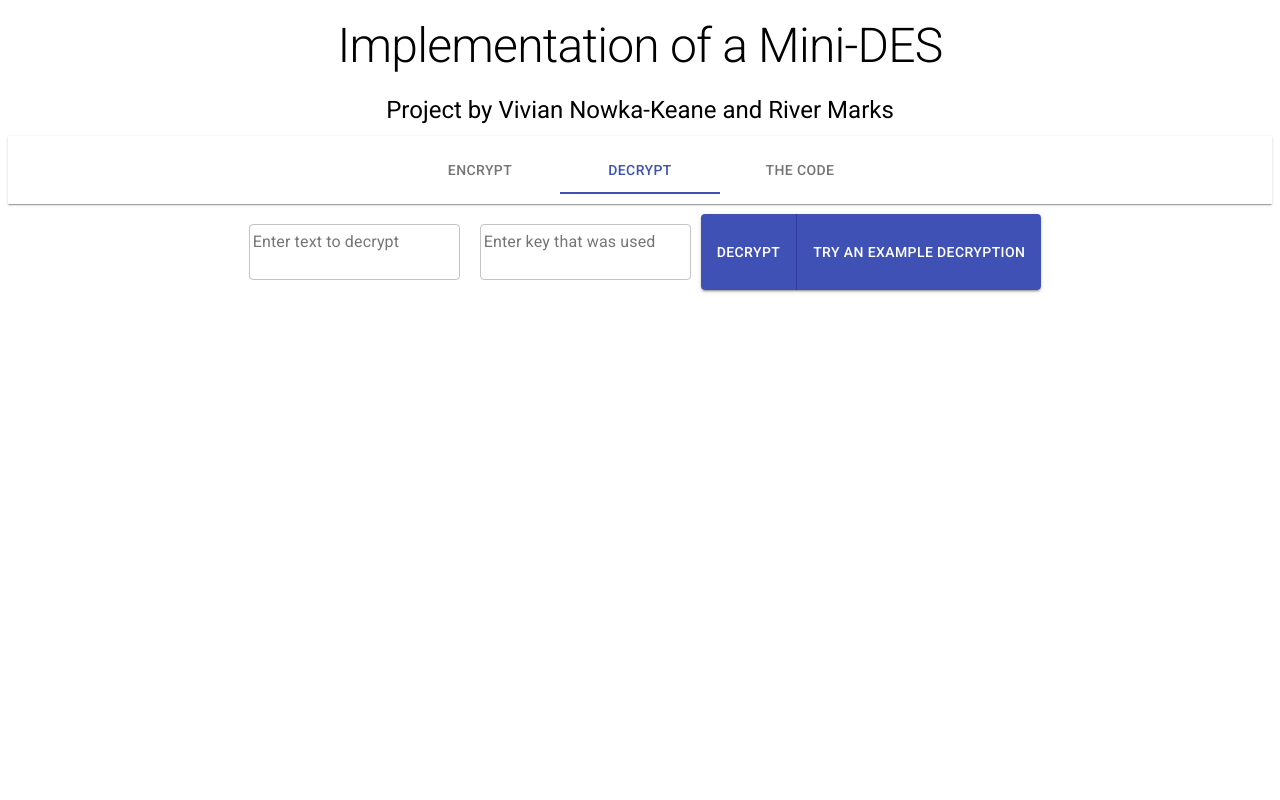
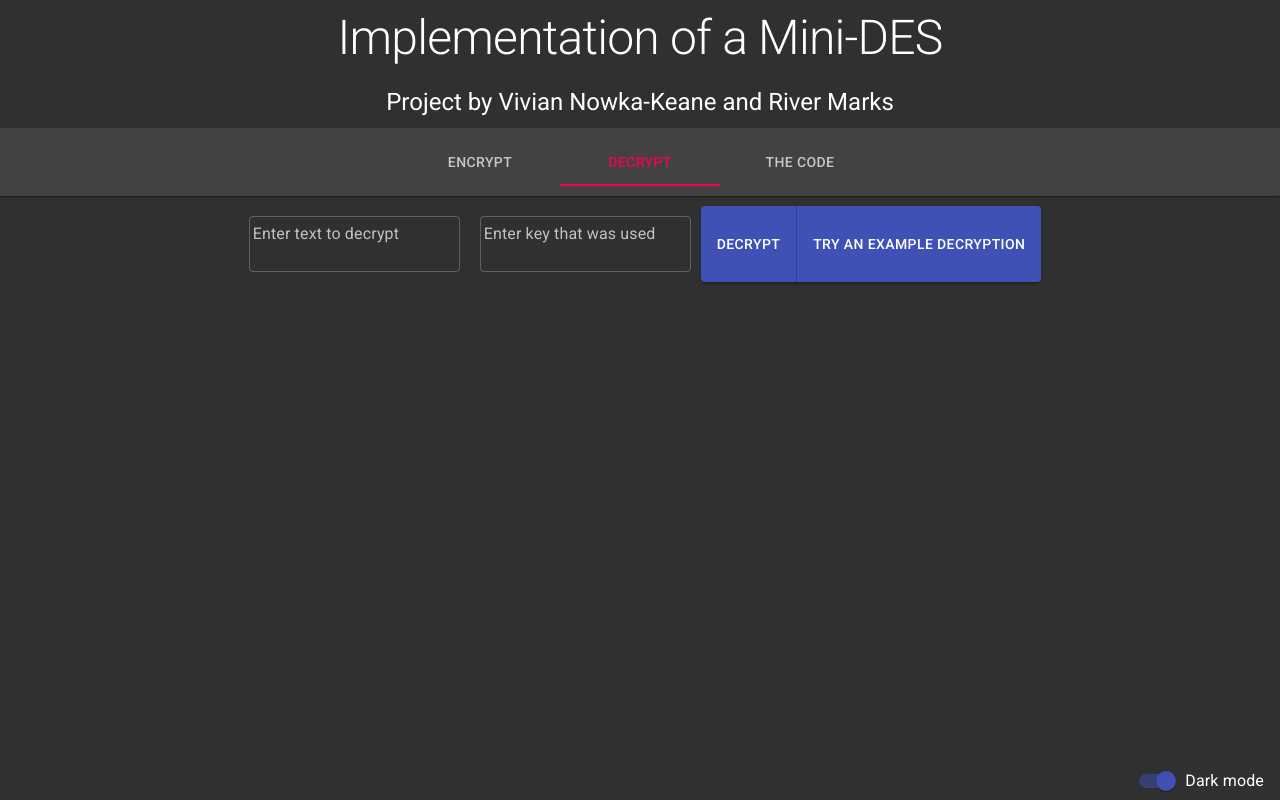
Before and after one commit to rmarks6767/s-des, a React app: page / in a window 1280 px wide. Both pictures are taken after a click on the tab "DECRYPT". Built offline with nearby package versions, Linux system fonts and the light colour scheme.

Commit message:
Added error handling for the inputs

```diff
--- a/src/Components/App/App.jsx
+++ b/src/Components/App/App.jsx
@@ -1,8 +1,9 @@
 /* eslint-disable import/extensions */
-import React, { useEffect, useState } from 'react';
+import React, { useState } from 'react';
 import {
   Button,
   ButtonGroup,
+  Link,
   Paper,
   Step,
   StepContent,
@@ -13,14 +14,27 @@ import {
   TextField,
   Typography,
 } from '@material-ui/core';
-import { stringToBits, binaryToDecimal, performXor } from '../../DES/helpers.js';
+import { stringToBits, binaryToDecimal } from '../../DES/helpers.js';
 import { encrypt } from '../../DES/des.js';
 import './App.css';
 import { decrypt } from '../../DES/index.js';
 
+const isBinary = (arr) => {
+  let isBin = true;
+  arr.forEach((a) => {
+    if (a !== '0' && a !== '1') isBin = false;
+  });
+
+  return isBin;
+};
+
 const App = () => {
   const [tab, setTab] = useState(0);
   const [steps, setSteps] = useState({});
+  const [errors, setErrors] = useState({
+    key: null,
+    text: null,
+  });
 
   const [plaintext, setPlaintext] = useState('');
   const [encryptionKey, setEncryptionKey] = useState('');
@@ -31,36 +45,29 @@ const App = () => {
   const [decryptionkey, setDecryptionKey] = useState('');
   const [decryptedText, setDecryptedText] = useState();
 
-  useEffect(() => {
-    const script = document.createElement('script');
-    script.src = 'https://gist.github.com/rmarks6767/0d620759e731b21903ae949ebe10fbc4.js';
-    script.async = true;
-    document.getElementById('script-home').appendChild(script);
-  }, []);
+  const encryptMessage = (pText, key) => {
+    let bits;
+    const isBinaryBool = isBinary([...pText]);
 
-  const encryptMessage = (pText, key) => {
-    const bits = stringToBits(pText);
+    if (isBinaryBool) bits = pText.match(/.{1,8}/g);
+    else bits = stringToBits(pText);
+
     let ct = '';
     let pt = '';
-    const stuff = [];
 
     bits.forEach((bit, i) => {
       const { result: res, steps: s } = encrypt(bit, key);
 
       if (i === 0) {
         setSteps({
-          Start: [`The following shows how the encryption for the first letter, ${String.fromCharCode(binaryToDecimal(bit))}, or ${bit} expressed as binary, works.`],
+          Start: [`The following shows how the encryption for ${isBinaryBool ? bit : ` the first letter, ${String.fromCharCode(binaryToDecimal(bit))}, or ${bit} expressed as binary`}, works.`],
           ...s,
         });
-      } else {
-        stuff.push(`${bit} ^ ${bits[i - 1]} ${performXor([...bit], [...bits[i - 1]]).join('')}`);
       }
 
       pt += `${bit} `;
       ct += `${res} `;
     });
-
-    console.log(stuff);
 
     setPtAsBinary(pt);
     setCiphertext(ct);
@@ -69,7 +76,6 @@ const App = () => {
   const decryptMessage = (cText, key) => {
     const cipherBits = cText.split(' ');
     let text = '';
-    const stuff = [];
 
     cipherBits.forEach((bit, i) => {
       const { result: res, steps: s } = decrypt(bit, key);
@@ -79,13 +85,9 @@ const App = () => {
           Start: [`The following shows how the decryption for the first letter, ${String.fromCharCode(binaryToDecimal(bit))}, or ${bit} expressed as binary, works.`],
           ...s,
         });
-      } else {
-        stuff.push(`${bit} ^ ${cipherBits[i - 1]} ${performXor([...bit], [...cipherBits[i - 1]]).join('')}`);
       }
       text += String.fromCharCode(binaryToDecimal(res));
     });
-
-    console.log(stuff);
 
     setDecryptedText(text);
   };
@@ -107,8 +109,8 @@ const App = () => {
         <Tabs
           centered
           value={tab}
-          indicatorColor="primary"
-          textColor="primary"
+          indicatorColor="secondary"
+          textColor="secondary"
           onChange={(_, newValue) => {
             setActiveStep(0);
             setTab(newValue);
@@ -129,9 +131,17 @@ const App = () => {
       {tab === 0 && (
       <div className="input-area">
         <TextField
+          error={errors.text}
+          helperText={errors.text}
           className="generaler-padding"
           placeholder="Hello World"
-          onChange={(e) => setPlaintext(e.target.value)}
+          onChange={(e) => {
+            setPlaintext(e.target.value);
+            setErrors({
+              ...errors,
+              text: null,
+            });
+          }}
           id="outlined-plaintext"
           label="Enter text to encrypt"
           variant="outlined"
@@ -139,15 +149,70 @@ const App = () => {
         />
         <TextField
           className="generaler-padding"
-          placeholder="1101001001"
-          onChange={(e) => setEncryptionKey(e.target.value)}
+          error={errors.key}
+          helperText={errors.key}
+          placeholder="1010101010"
+          onChange={(e) => {
+            setEncryptionKey(e.target.value);
+            setErrors({
+              ...errors,
+              key: null,
+            });
+          }}
           id="outlined-encryption-key"
           label="Enter key to use"
           variant="outlined"
           value={encryptionKey}
         />
         <ButtonGroup variant="contained" color="primary" aria-label="contained primary button group">
-          <Button onClick={() => encryptMessage(plaintext, encryptionKey)}>
+          <Button onClick={() => {
+            let anyError = false;
+            let newErrors = {};
+
+            if (plaintext.length === 0) {
+              newErrors = {
+                ...newErrors,
+                text: 'Must not be empty.',
+              };
+              anyError = true;
+            }
+
+            if (isBinary([...plaintext]) && plaintext.length % 8 !== 0) {
+              newErrors = {
+                ...newErrors,
+                text: 'Binary text must be in blocks of 8.',
+              };
+              anyError = true;
+            }
+
+            if (!isBinary([...encryptionKey])) {
+              newErrors = {
+                ...newErrors,
+                key: 'The key must be expressed in binary.',
+              };
+              anyError = true;
+            }
+
+            if (encryptionKey.length !== 10) {
+              newErrors = {
+                ...newErrors,
+                key: 'The key must be 10 in length.',
+              };
+              anyError = true;
+            }
+
+            if (encryptionKey.length === 0) {
+              newErrors = {
+                ...newErrors,
+                key: 'Must not be empty.',
+              };
+              anyError = true;
+            }
+
+            if (!anyError) encryptMessage(plaintext, encryptionKey);
+            else setErrors(newErrors);
+          }}
+          >
             Encrypt
           </Button>
           <Button
@@ -165,25 +230,89 @@ const App = () => {
       {tab === 1 && (
       <div className="input-area">
         <TextField
+          error={errors.text}
+          helperText={errors.text}
           className="generaler-padding"
           placeholder="Ciphertext"
-          onChange={(e) => setEncryptedText(e.target.value)}
+          onChange={(e) => {
+            setEncryptedText(e.target.value);
+            setErrors({
+              ...errors,
+              text: null,
+            });
+          }}
           id="outlined-ciphertext"
           label="Enter text to decrypt"
           variant="outlined"
           value={encryptedText}
         />
         <TextField
+          error={errors.key}
+          helperText={errors.key}
           className="generaler-padding"
-          placeholder="1101001001"
-          onChange={(e) => setDecryptionKey(e.target.value)}
+          placeholder="1010101010"
+          onChange={(e) => {
+            setDecryptionKey(e.target.value);
+            setErrors({
+              ...errors,
+              key: null,
+            });
+          }}
           id="outlined-decryption-key-field"
           label="Enter key that was used"
           variant="outlined"
           value={decryptionkey}
         />
         <ButtonGroup variant="contained" color="primary" aria-label="contained primary button group">
-          <Button onClick={() => decryptMessage(encryptedText, decryptionkey)}>
+
+          <Button onClick={() => {
+            let anyError = false;
+            let newErrors = {};
+
+            if (encryptedText.length === 0) {
+              newErrors = {
+                ...newErrors,
+                text: 'Must not be empty.',
+              };
+              anyError = true;
+            }
+
+            if (isBinary([...encryptedText]) && encryptedText.length % 8 !== 0) {
+              newErrors = {
+                ...newErrors,
+                text: 'Binary text must be in blocks of 8.',
+              };
+              anyError = true;
+            }
+
+            if (!isBinary([...decryptionkey])) {
+              newErrors = {
+                ...newErrors,
+                key: 'The key must be expressed in binary.',
+              };
+              anyError = true;
+            }
+
+            if (decryptionkey.length !== 10) {
+              newErrors = {
+                ...newErrors,
+                key: 'The key must be 10 in length.',
+              };
+              anyError = true;
+            }
+
+            if (decryptionkey.length === 0) {
+              newErrors = {
+                ...newErrors,
+                key: 'Must not be empty.',
+              };
+              anyError = true;
+            }
+
+            if (!anyError) decryptMessage(encryptedText, decryptionkey);
+            else setErrors(newErrors);
+          }}
+          >
             Decrypt
           </Button>
           <Button
@@ -201,7 +330,9 @@ const App = () => {
       {tab === 2 && (
         <>
           <Typography className="title general-padding" variant="h5" component="h5">
+            <Link href="https://github.com/rmarks6767/s-des" onClick={(event) => event.preventDefault()}>
               View this on GitHub
+            </Link>
           </Typography>
           <iframe
             title="github-code"
@@ -239,6 +370,7 @@ const App = () => {
               <b>{decryptedText}</b>
             </Typography>
           )}
+          <div style={{ padding: '20px' }}>
             <Stepper className="general-padding stepper-border" activeStep={activeStep} orientation="vertical">
               {Object.keys(steps).map((key) => (
                 <Step key={key}>
@@ -268,6 +400,7 @@ const App = () => {
               ))}
             </Stepper>
           </div>
+        </div>
       )}
 
     </div>
--- a/src/DES/generateKey.js
+++ b/src/DES/generateKey.js
@@ -27,9 +27,6 @@ const generateKeys = (key) => {
   const key1 = permutate(combine1, perm8);
   const key2 = permutate(combine2, perm8);
 
-  console.log(key1.join(''));
-  console.log(key2.join(''));
-
   return {
     key1,
     key2,
--- a/src/index.jsx
+++ b/src/index.jsx
@@ -1,5 +1,36 @@
-import React from 'react';
+/* eslint-disable import/extensions */
+import React, { useState } from 'react';
 import ReactDOM from 'react-dom';
+import { createMuiTheme, ThemeProvider } from '@material-ui/core/styles';
+import { CssBaseline, FormControlLabel, Switch } from '@material-ui/core';
 import App from './Components/App/App.jsx';
 
-ReactDOM.render(<App />, document.getElementById('root'));
+const AppWrapper = () => {
+  const [darkMode, setDarkMode] = useState(true);
+  const darkTheme = createMuiTheme({
+    palette: {
+      type: darkMode ? 'dark' : 'light',
+    },
+  });
+
+  return (
+    <ThemeProvider theme={darkTheme}>
+      <CssBaseline />
+      <App />
+      <div style={{ position: 'absolute', bottom: 0, right: 0 }}>
+        <FormControlLabel
+          control={(
+            <Switch
+              color="primary"
+              checked={darkMode}
+              onChange={() => setDarkMode(!darkMode)}
+            />
+          )}
+          label={darkMode ? 'Dark mode' : 'Light mode'}
+        />
+      </div>
+    </ThemeProvider>
+  );
+};
+
+ReactDOM.render(<AppWrapper />, document.getElementById('root'));
```
Also changed, not shown: 1 other file (tests, documents, lock files or other folders). Lines whose indentation alone changed are shown as unchanged.
